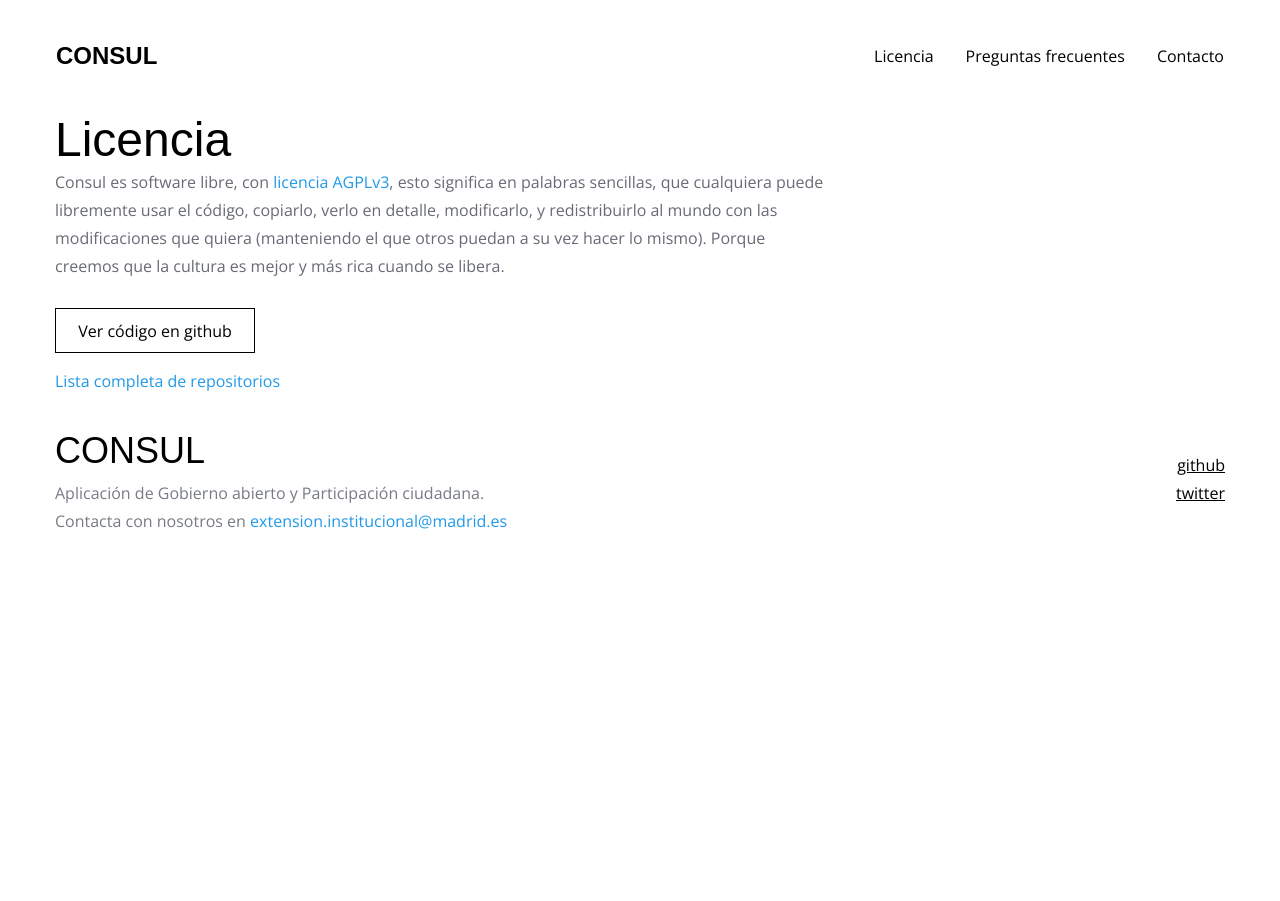
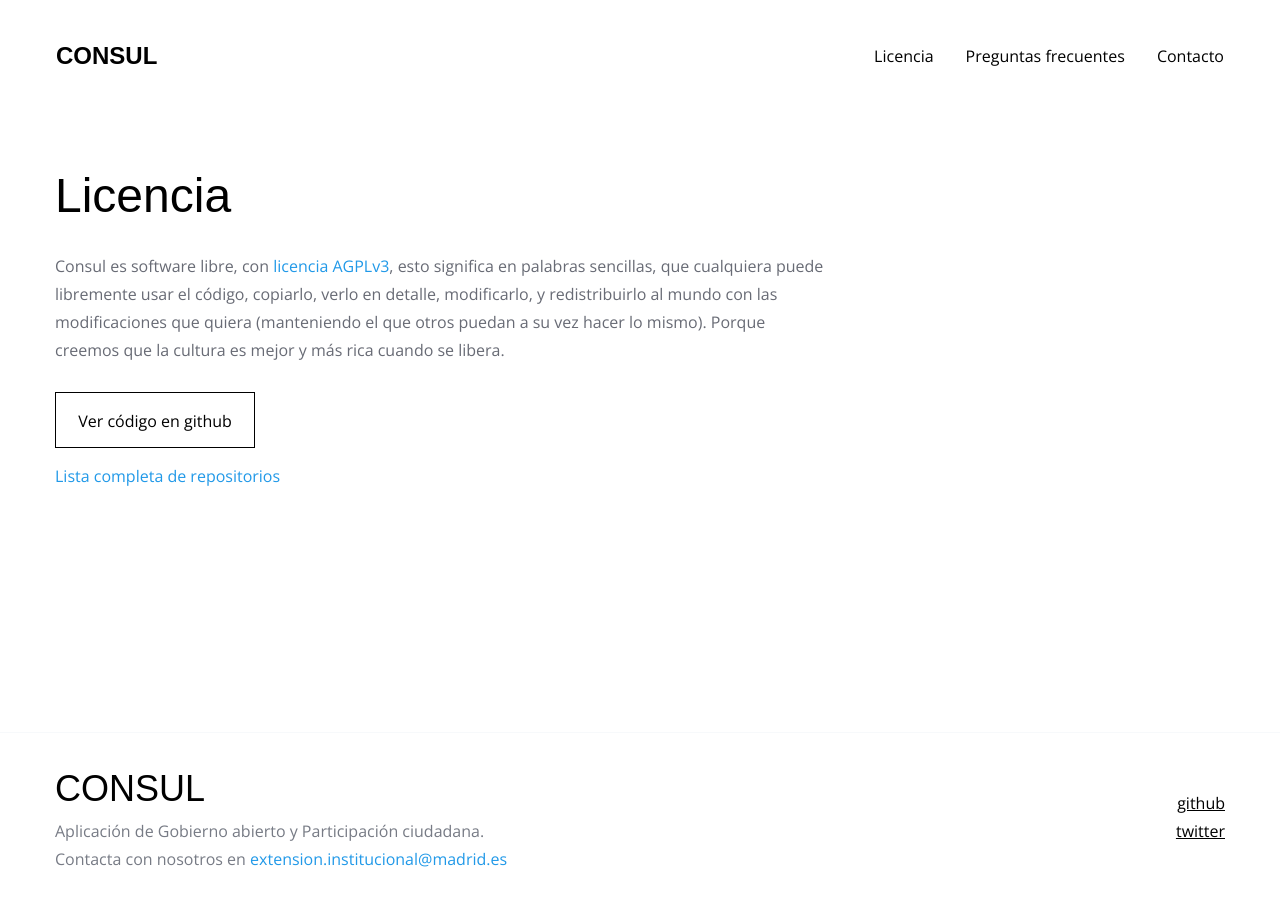
Before and after one commit to consuldemocracy/website, a Jekyll site: the page built from license.html, in a window 1280 px wide. Built offline with Jekyll 4.4.1, drawn with Linux system fonts in a browser that asks for light colours.

Commit message:
makes footer sticky

```diff
--- a/_layouts/default.html
+++ b/_layouts/default.html
@@ -3,6 +3,7 @@
   {% include head.html %}
 
   <body>
+    <div class="wrap">
       <header>
         {% include header.html %}
       </header>
@@ -10,8 +11,9 @@
       <main>
         {{ content }}
       </main>
+    </div>
 
-    <footer>
+    <footer class="footer">
       {% include footer.html %}
     </footer>
   </body>
--- a/_sass/_consul.scss
+++ b/_sass/_consul.scss
@@ -39,6 +39,14 @@
 
 // 02. Foundation overrides
 // ------------------------
+
+* {
+  margin: 0;
+}
+
+html, body {
+  height: 100%;
+}
 
 body {
   background: white;
@@ -134,12 +142,22 @@
   border: 1px solid black;
   color: black;
   font-size: $font-size-base;
+  height: $line-height*2;
+  line-height: $line-height;
   margin-bottom: $line-height/2;
   min-width: 12.50rem;
 
   &:hover, &:focus {
     background: black;
     color: white;
+  }
+}
+
+.page {
+  padding-top: $line-height*2;
+
+  h1 {
+    margin-bottom: $line-height;
   }
 }
 
@@ -283,6 +301,8 @@
 // ------------------------
 
 footer {
+  border-top: 1px solid $highlight-background;
+  padding-top: $line-height;
 
   h1 {
     font-size: 2.25rem;
@@ -306,3 +326,17 @@
     }
   }
 }
+
+.wrap {
+  min-height: 100%;
+  margin-bottom: -168px;
+
+  &:after {
+    content: "";
+    display: block;
+  }
+}
+
+.footer, .wrap:after {
+  height: 168px;
+}
--- a/contact.html
+++ b/contact.html
@@ -4,7 +4,7 @@
 locale: es
 ---
 
-<div class="row">
+<div class="row page">
   <div class="small-12 medium-9 column">
     <h1>Contacto</h1>
 
--- a/faq.html
+++ b/faq.html
@@ -4,7 +4,7 @@
 locale: es
 ---
 
-<div class="row">
+<div class="row page">
   <div class="small-12 medium-9 column">
     <h1>Preguntas frecuentes</h1>
 
--- a/license.html
+++ b/license.html
@@ -4,7 +4,7 @@
 locale: es
 ---
 
-<div class="row margin">
+<div class="row margin page">
   <div class="small-12 medium-8 column">
     <h1>{{ site.data.i18n[page.locale].license.title }}</h1>
 
```
Also changed, not shown: about.md (+0 -8 lines). Lines whose indentation alone changed are shown as unchanged.
